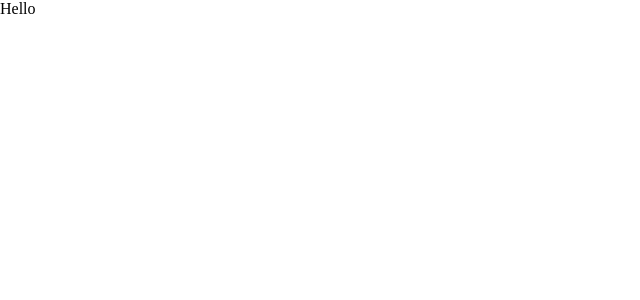
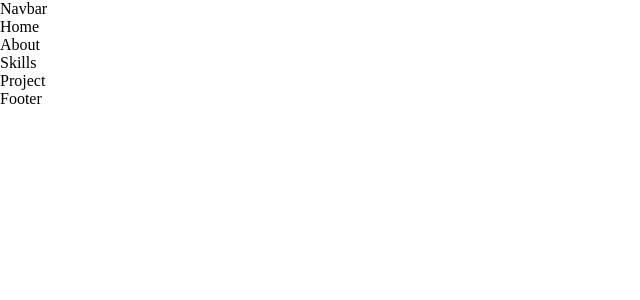
Before and after one commit to coding-with-fun/portfolio1, a React (Create React App) app: page / in a window 1280 px wide. Shown: the top 300 px of the page, without its empty margins (0-640 px from the left). Built offline with nearby package versions, Linux system fonts and the light colour scheme.

Commit message:
Linked files

```diff
--- a/src/App.js
+++ b/src/App.js
@@ -1,5 +1,15 @@
+import Body from "./components/Body";
+import Footer from "./components/Footer";
+import Navbar from "./components/Navbar";
+
 function App() {
-    return <div>Hello</div>;
+    return (
+        <div className="main__container">
+            <Navbar />
+            <Body />
+            <Footer />
+        </div>
+    );
 }
 
 export default App;
--- a/src/components/Body.js
+++ b/src/components/Body.js
@@ -1,7 +1,18 @@
 import React from "react";
+import About from "./About";
+import Home from "./Home";
+import Projects from "./Projects";
+import Skills from "./Skills";
 
 const Body = () => {
-    return <div className="body__container">Body</div>;
+    return (
+        <div className="body__container">
+            <Home />
+            <About />
+            <Skills />
+            <Projects />
+        </div>
+    );
 };
 
 export default Body;
--- a/src/components/Projects.js
+++ b/src/components/Projects.js
@@ -1,7 +1,12 @@
 import React from "react";
+import Project from "./Project";
 
 const Projects = () => {
-    return <div className="projects__container">Projects</div>;
+    return (
+        <div className="projects__container">
+            <Project />
+        </div>
+    );
 };
 
 export default Projects;
```
